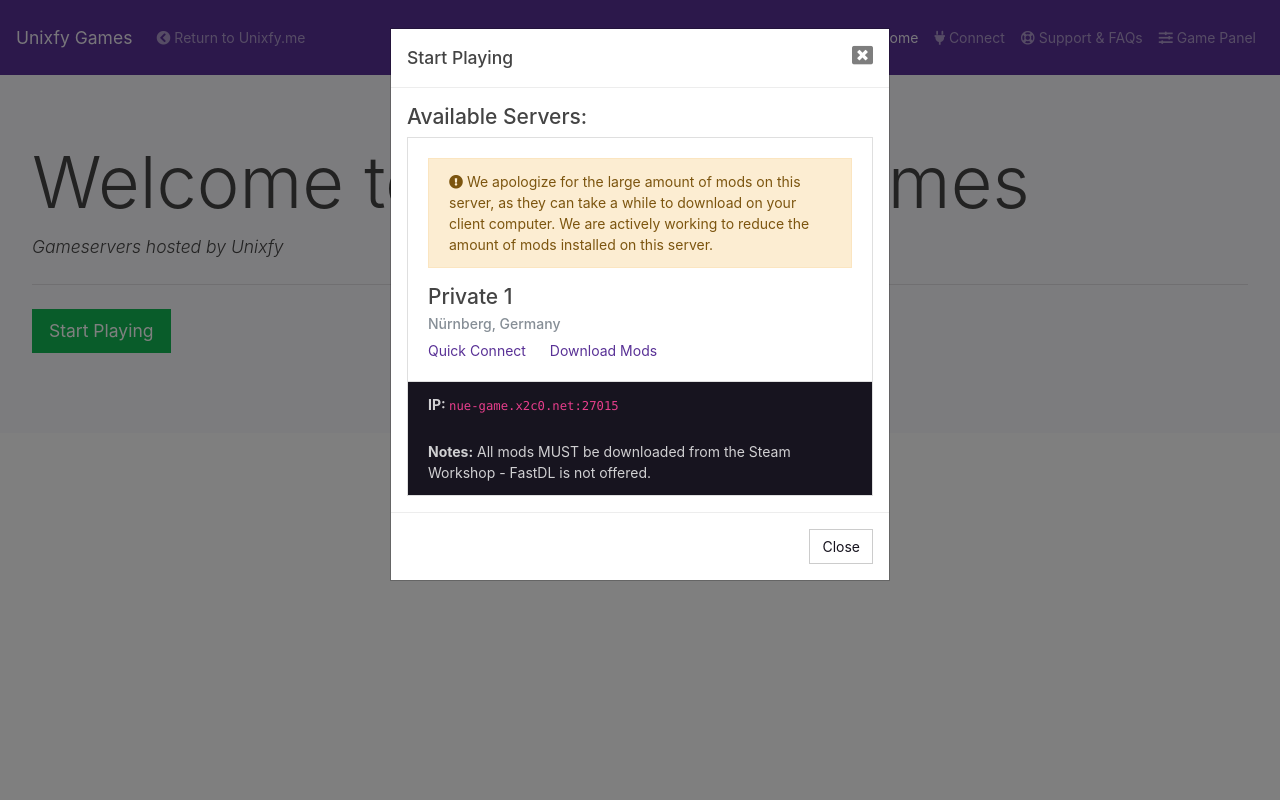
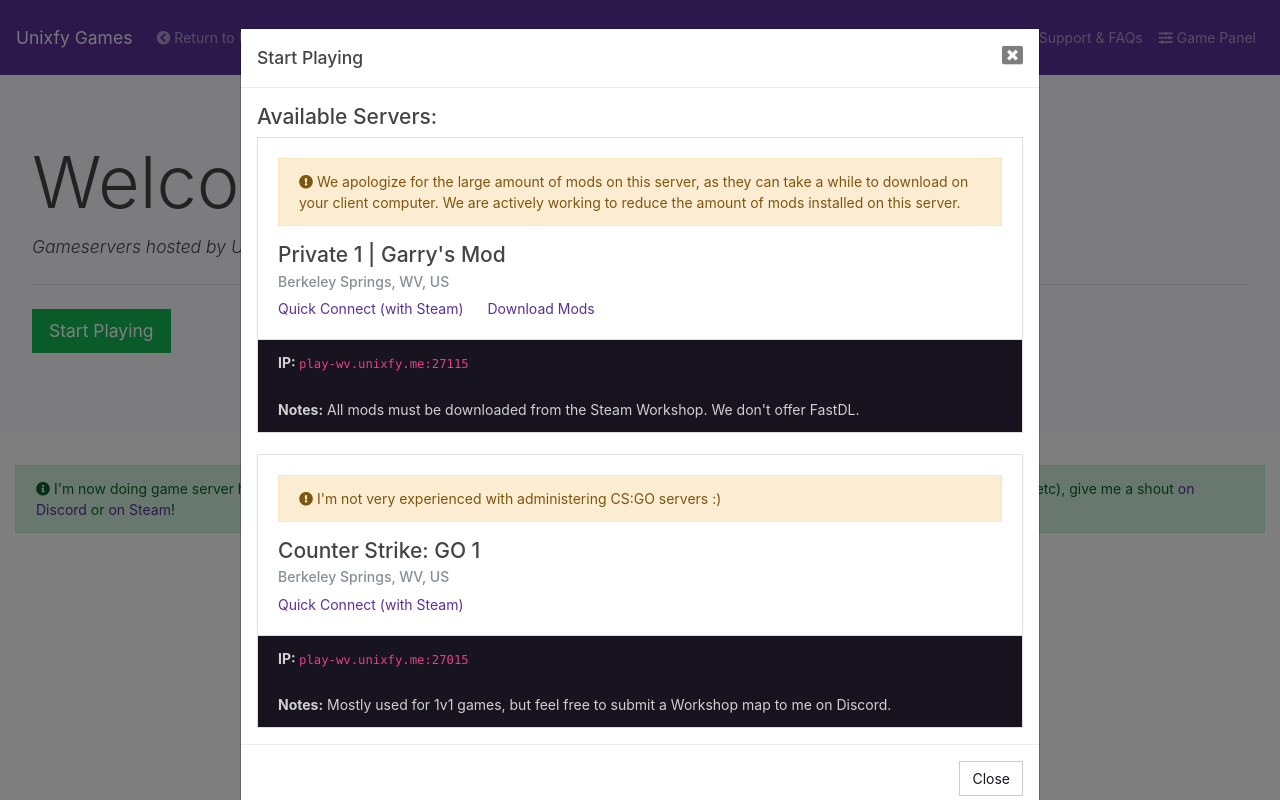
Before and after one commit to unixfy/games.unixfy.me, a plain HTML site: page index.html in a window 1280 px wide. Both pictures are taken after a click on the link "Connect". Drawn offline with nearby package versions, Linux system fonts and the light colour scheme.

Commit message:
Update servers list

```diff
--- a/index.html
+++ b/index.html
@@ -63,10 +63,16 @@
     </p>
   </div>
 
+  <div class="container-fluid">
+    <div class="alert alert-success" role="alert">
+      <i class="fas fa-info-circle"></i> I'm now doing game server hosting! If you need help hosting and / or setting up a game server (especially for Source games like CS:GO/CS:S/GMod/etc), give me a shout <a href="https://addup.xyz/user/12" target="_blank">on Discord</a> or <a href="https://steamcommmunity.com/id/unixfy" target="_blank">on Steam</a>!
+    </div>
+  </div>
+
 
   <!-- Modals -->
   <div class="modal fade" id="connectModal" tabindex="-1" role="dialog" aria-labelledby="playModal" aria-hidden="true">
-    <div class="modal-dialog" role="document">
+    <div class="modal-dialog modal-lg">
       <div class="modal-content">
         <div class="modal-header">
           <h5 class="modal-title" id="playModal">Start Playing</h5>
@@ -76,24 +82,46 @@
         </div>
         <div class="modal-body">
           <h4>Available Servers:</h4>
+          <!-- Server 1 -->
           <div class="card">
             <div class="card-body">
               <div class="alert alert-warning" role="alert">
                 <i class="fas fa-exclamation-circle"></i> We apologize for the large amount of mods on this server, as they can take a while to download on your
                 client computer. We are actively working to reduce the amount of mods installed on this server.
               </div>
-              <h4 class="card-title">Private 1</h4>
-              <h6 class="card-subtitle mb-2 text-muted">N&#xFC;rnberg, Germany</h6>
-              <a href="steam://connect/nue-game.x2c0.net:27015" class="card-link">Quick Connect</a>
-              <a href="http://steamcommunity.com/sharedfiles/filedetails/?id=869936598" target="_blank" class="card-link">Download Mods</a>
+              <h4 class="card-title">Private 1 | Garry's Mod</h4>
+              <h6 class="card-subtitle mb-2 text-muted">Berkeley Springs, WV, US</h6>
+              <a href="steam://connect/play-wv.unixfy.me:27115" class="card-link">Quick Connect (with Steam)</a>
+              <a href="https://steamcommunity.com/sharedfiles/filedetails/?id=1584967604" target="_blank" class="card-link">Download Mods</a>
             </div>
             <ul class="list-group list-group-flush">
               <li class="list-group-item">
                 <b>IP: </b>
-                <code>nue-game.x2c0.net:27015</code>
+                <code>play-wv.unixfy.me:27115</code>
               </li>
               <li class="list-group-item">
-                <b>Notes:</b> All mods MUST be downloaded from the Steam Workshop - FastDL is not offered.</li>
+                <b>Notes:</b> All mods must be downloaded from the Steam Workshop. We don't offer FastDL.</li>
+            </ul>
+          </div>
+          <!-- Server 2 -->
+          <br />
+          <div class="card">
+            <div class="card-body">
+              <div class="alert alert-warning" role="alert">
+                <i class="fas fa-exclamation-circle"></i> I'm not very experienced with administering CS:GO servers :)
+              </div>
+              <h4 class="card-title">Counter Strike: GO 1</h4>
+              <h6 class="card-subtitle mb-2 text-muted">Berkeley Springs, WV, US</h6>
+              <a href="steam://connect/play-wv.unixfy.me:27015" class="card-link">Quick Connect (with Steam)</a>
+              <!-- <a href="https://steamcommunity.com/sharedfiles/filedetails/?id=1584967604" target="_blank" class="card-link">Download Mods</a> -->
+            </div>
+            <ul class="list-group list-group-flush">
+              <li class="list-group-item">
+                <b>IP: </b>
+                <code>play-wv.unixfy.me:27015</code>
+              </li>
+              <li class="list-group-item">
+                <b>Notes:</b> Mostly used for 1v1 games, but feel free to submit a Workshop map to me on Discord.</li>
             </ul>
           </div>
         </div>
```
